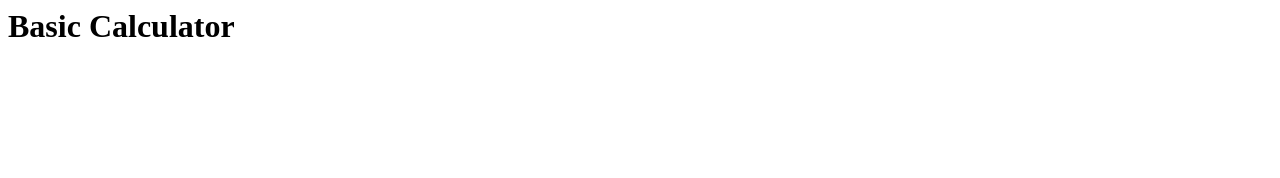
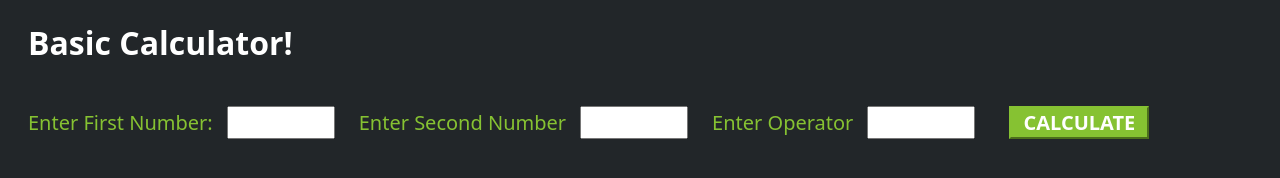
Before and after one commit to ShriyanshPandey/web-app_Calculator, a plain HTML site: page index.html in a window 1280 px wide. Drawn offline with Linux system fonts and the light colour scheme.

Commit message:
Final index.html

```diff
--- a/index.html
+++ b/index.html
@@ -1,10 +1,81 @@
-<DOCTYPE html>
+
+<!DOCTYPE html>
 <html>
 <head>
     <meta charset="UTF-8">
     <title>Basic Calculator</title>
+    <!-- Styling for the client UI -->
+    <style>
+    h1 {
+        color: #FFFFFF;
+        font-family: system-ui;
+		margin-left: 20px;
+        }
+	body {
+        background-color: #222629;
+        }
+    label {
+        color: #86C232;
+        font-family: system-ui;
+        font-size: 20px;
+        margin-left: 20px;
+		margin-top: 20px;
+        }
+     button {
+        background-color: #86C232;
+		border-color: #86C232;
+		color: #FFFFFF;
+        font-family: system-ui;
+        font-size: 20px;
+		font-weight: bold;
+        margin-left: 30px;
+		margin-top: 20px;
+		width: 140px;
+        }
+	 input {
+        color: #222629;
+        font-family: system-ui;
+        font-size: 20px;
+        margin-left: 10px;
+		margin-top: 20px;
+		width: 100px;
+        }
+    </style>
+    <script>
+        // callAPI function that takes the base and exponent numbers as parameters
+        var callAPI = (num1,num2,operator)=>{
+            // instantiate a headers object
+            var myHeaders = new Headers();
+            // add content type header to object
+            myHeaders.append("Content-Type", "application/json");
+            // using built in JSON utility package turn object to string and store in a variable
+            var raw = JSON.stringify({"num1":num1,"num2":num2,"operator":operator});
+            // create a JSON object with parameters for API call and store in a variable
+            var requestOptions = {
+                method: 'POST',
+                headers: myHeaders,
+                body: raw,
+                redirect: 'follow'
+            };
+            // make API call with parameters and use promises to get response
+            fetch("https://nz9c6lwke3.execute-api.us-east-1.amazonaws.com/dev", requestOptions)
+            .then(response => response.text())
+            .then(result => alert(JSON.parse(result).body))
+            .catch(error => console.log('error', error));
+        }
+    </script>
 </head>
 <body>
-    <h1>Basic Calculator</h1>
+    <h1>Basic Calculator!</h1>
+	<form>
+        <label>Enter First Number:</label>
+        <input type="text" id="num1">
+        <label>Enter Second Number</label>
+        <input type="text" id="num2">
+        <label>Enter Operator</label>
+        <input type="text" id="operator">
+        <!-- set button onClick method to call function we defined passing input values as parameters -->
+        <button type="button" onclick="callAPI(document.getElementById('num1').value,document.getElementById('num2').value,document.getElementById('operator').value)">CALCULATE</button>
+    </form>
 </body>
 </html>
```
